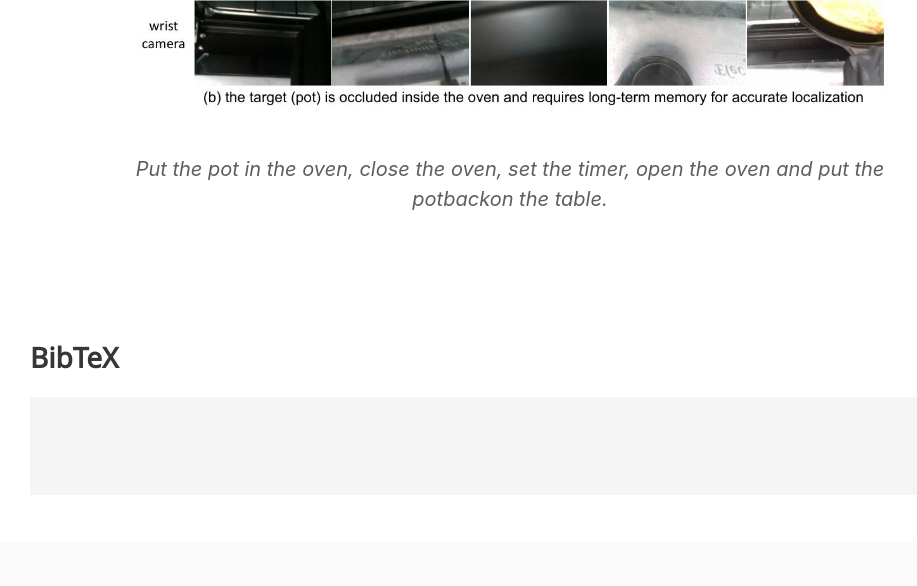
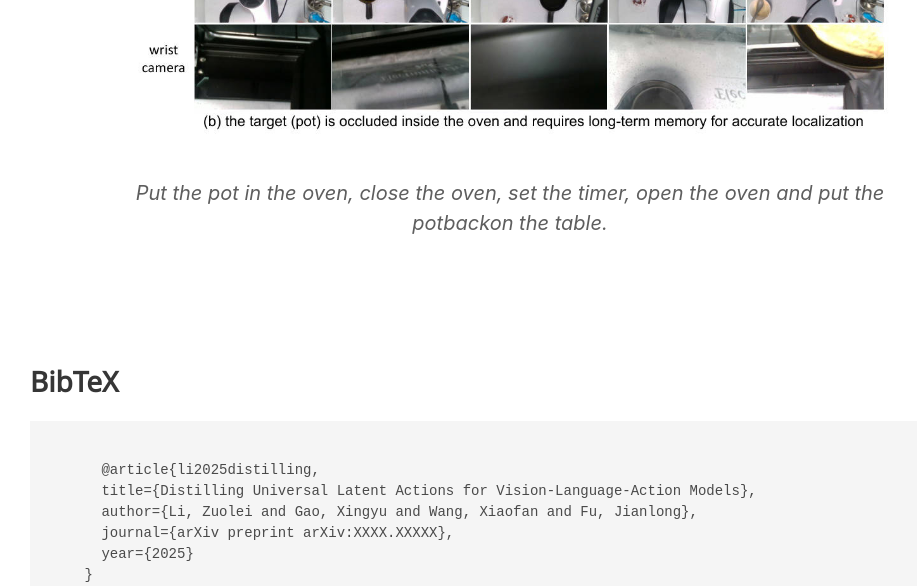
Before and after one commit to mm-robot/distill_latent_action, a plain HTML site: page index.html in a window 1280 px wide. Shown: the part 5314-5900 px from the top of the page, without its empty margins (130-1047 px from the left). Drawn offline with nearby package versions, Linux system fonts and the light colour scheme; some icons are missing; a web font is replaced by a local one.

Commit message:
Update Bib

```diff
--- a/index.html
+++ b/index.html
@@ -370,7 +370,7 @@
     <img src="static/images/simpler_bridge_results.png" alt="table of simpler bridge results" class="fullwidth">
     <img src="static/images/libero_results.png" alt="table of libreo results" class="fullwidth">
     <p>
-      HALO outperforms existing models like OpenVLA and pi0 in both simulation and real-world tasks, demonstrating superior long-horizon task performance.
+      The results show that our method surpasses existing VLA models, such as pi0 and pi05, across multiple simulation environments, including SIMPLER and LIBERO, demonstrating the effectiveness of latent action distillation.
     </p>
     </div>
         </div>
@@ -407,7 +407,12 @@
   <div class="container is-max-desktop content">
     <h2 class="title">BibTeX</h2>
     <pre><code>
-
+      @article{li2025distilling,
+      title={Distilling Universal Latent Actions for Vision-Language-Action Models},
+      author={Li, Zuolei and Gao, Xingyu and Wang, Xiaofan and Fu, Jianlong},
+      journal={arXiv preprint arXiv:XXXX.XXXXX},
+      year={2025}
+    }
     </code></pre>
   </div>
 </section>
```
